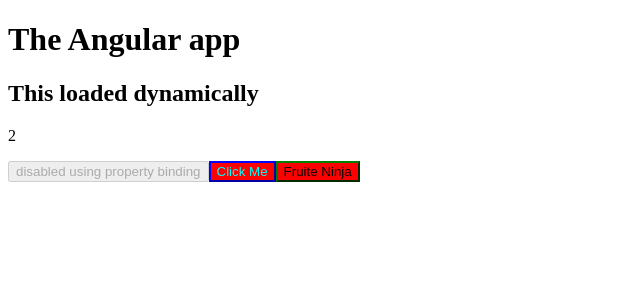
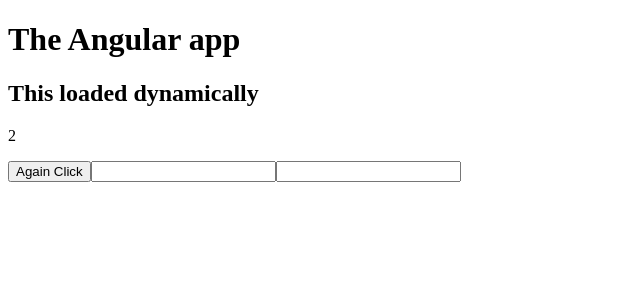
Before and after one commit to B00ttl3/Angular-Directives, an Angular app: page / in a window 1280 px wide. Shown: the top 300 px of the page, without its empty margins (0-640 px from the left). Built offline with nearby package versions, Linux system fonts and the light colour scheme.

Commit message:
added some events and style files

```diff
--- a/src/app/app.component.html
+++ b/src/app/app.component.html
@@ -7,17 +7,36 @@
 <!-- <img [src]="imgURL" alt=""> -->
 <!-- This is called property Binding, means using [] square brackets around the property, in this case it was src, and then use the name of the component which we made in TS file inside the "" -->
 
-<button [disabled]="isDisabled" >disabled using property binding</button>
+<!-- <button [disabled]="isDisabled" >disabled using property binding</button> -->
 
 <!-- class binding means we have combined the css file to our component, we have binded two css classes down there, incase the first one is not active. the 2nd will be active-->
 
-<button
+<!-- <button
 [class.active] = 'isActive'
 [class.no-active] = '!isActive'
 [class.active-border] = 'isActive'
 [class.no-active-border] = '!isActive'>
-Click Me</button>
+Click Me</button> -->
 
 <!-- String Binding  we have to pass a boolean value at the end to make sure we get the right answer, in this case the apple is the TRUE BOOLEAN value, if we put something else we will not get the result we want -->
 
-<button [class.apple] = " fruiteName == 'apple' ">Fruite Ninja</button>
+<!-- <button [class.apple] = " fruiteName == 'apple' ">Fruite Ninja</button> -->
+
+<!-- style binding: In this we have used if and else statement. means the ? after the isActive is representing the if staement and teh statement after : is representing the else statement. so if the isActive is true the first statement will work and if not the else statement will work -->
+
+<!-- <button
+[style.backgroundColor]="isActive?'red' : 'green'"
+    [style.border]="isActive? '3px solid yellow' : '' "
+    [style.cursor]="isActive? 'Pointer' : '' "
+>Click it</button> -->
+
+<!-- in class binding, we can apply multiple css elements to the file. but with style binding we can apply single css element to single part -->
+
+<!-- Event Binding we have to define it first at ts file and then we can make it do whatever event we want to perform which is defined inside the ts file-->
+<button (click)="buttonClick()">Again Click</button>
+
+<input type="text" (keyup) = "keyEnter($event)">
+
+<input type="text" (keyup.enter) = "keyupFiltering()">
+
+<!-- in the first input file we are using the JS approach to filter the enter key, with the keyCode. but in the 2nd input file we are using the angular for the filtering of enter key by just typing the key name after the keyup. -->
--- a/src/app/app.component.ts
+++ b/src/app/app.component.ts
@@ -13,6 +13,21 @@
   title: string = 'This loaded dynamically';
   imgURL: string = 'https://i5.walmartimages.com/seo/HP-Stream-14-Laptop-Intel-Celeron-N4000-4GB-SDRAM-32GB-eMMC-Office-365-1-yr-Royal-Blue_4f941fe6-0cf3-42af-a06c-7532138492fc_2.cb8e85270e731cb1ef85d431e49f0bf2.jpeg';
   isDisabled: boolean = true;
-  isActive: boolean = false;
+  isActive: boolean = true;
   fruiteName: string = 'apple';
+
+  buttonClick() {
+    alert("button clicked");
+  }
+
+  keyEnter(event:any){
+    // console.log(event.keyCode)
+    if(event.keyCode == 13){
+      console.log('Ente Key Pressed');
+    }
+  }
+
+  keyupFiltering() {
+    console.log('KeyUp Filtering');
+  }
 }
```
